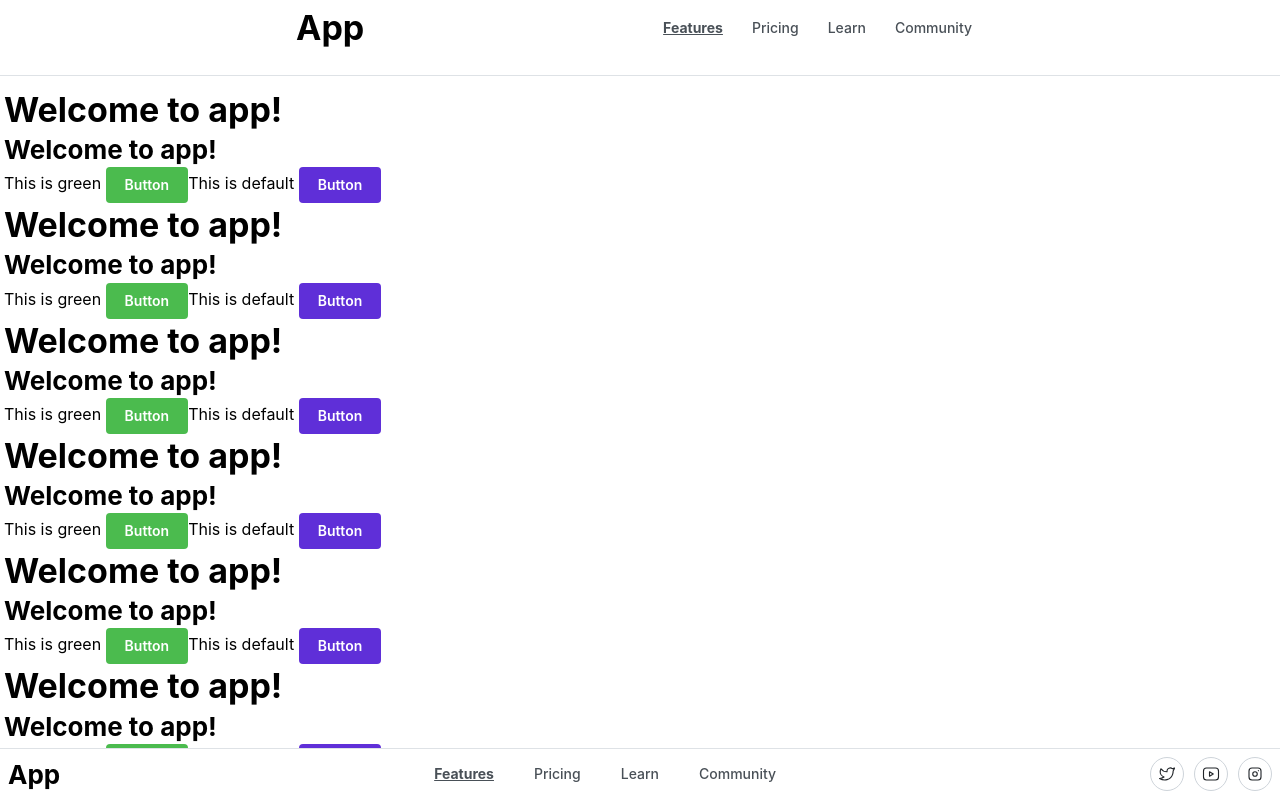
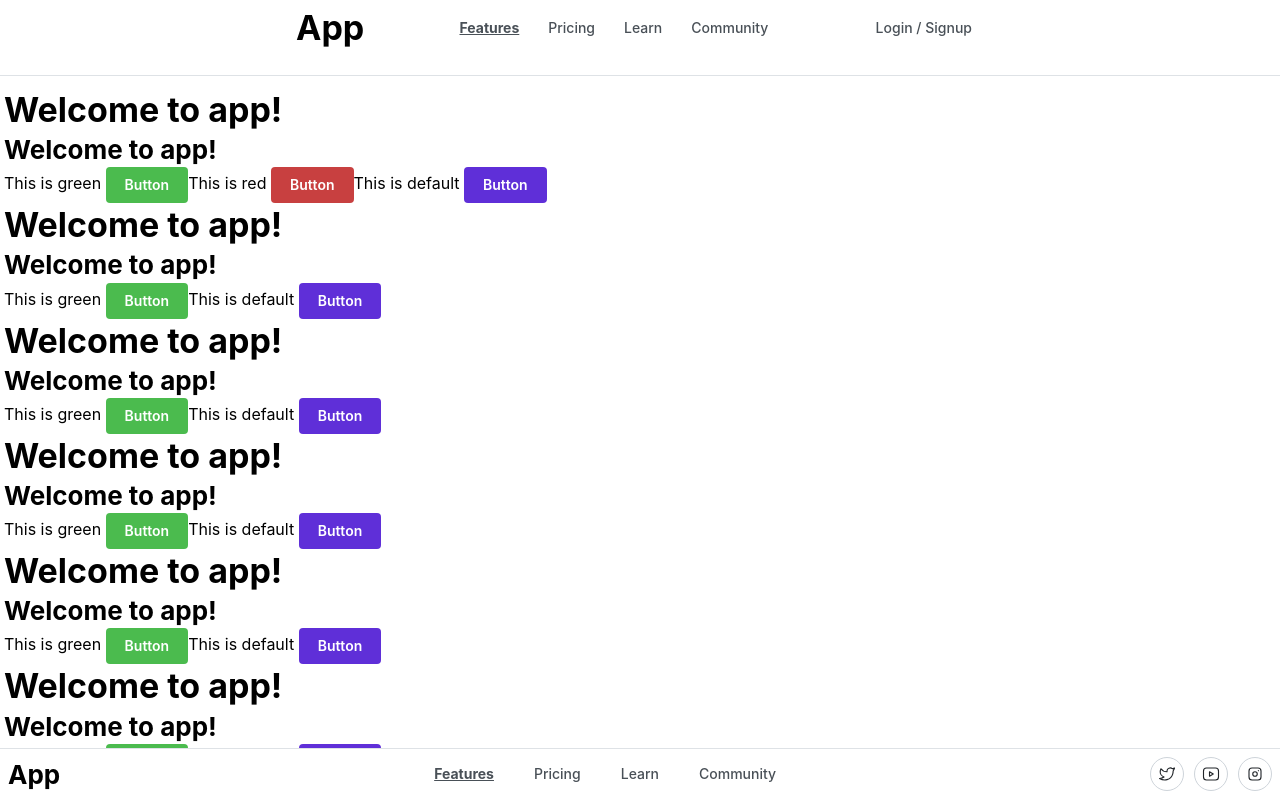
Before and after one commit to singhplusplus/productsfront, a React (Vite) app in the folder kcommweb/: page / in a window 1280 px wide. Shown: the top 798 px of the page. Built offline with nearby package versions, Linux system fonts and the light colour scheme.

Commit message:
Initial routing setup

```diff
--- a/kcommweb/package.json
+++ b/kcommweb/package.json
@@ -14,11 +14,11 @@
     "@mantine/dates": "^7.12.2",
     "@mantine/form": "^7.12.2",
     "@mantine/hooks": "^7.12.2",
-    "@tabler/core": "^1.0.0-beta21",
     "@tabler/icons-react": "^3.17.0",
     "dayjs": "^1.11.13",
     "react": "^18.3.1",
-    "react-dom": "^18.3.1"
+    "react-dom": "^18.3.1",
+    "react-router-dom": "^6.26.2"
   },
   "devDependencies": {
     "@eslint/js": "^9.9.0",
--- a/kcommweb/src/App.jsx
+++ b/kcommweb/src/App.jsx
@@ -4,6 +4,7 @@ import '@mantine/core/styles.css';
 import { MantineProvider, Button, Title, createTheme } from '@mantine/core';
 import { appColor, greenColor, redColor } from './appconstant.js';
 import { AppLayout } from './uicommon/AppLayout.jsx'
+import { Route, RouterProvider, createBrowserRouter, createRoutesFromElements } from 'react-router-dom'
 
 const defaultTheme = createTheme({
   primaryColor: 'appcolor',
@@ -14,20 +15,16 @@ const defaultTheme = createTheme({
   }
 });
 
-function App() {
+const dummyContent = <>
 
-  return (
-
-    <MantineProvider theme={defaultTheme}>
-      <AppLayout>
-
-        <Title order={1}>
+  <Title order={1}>
           Welcome to app!
         </Title>
         <Title order={2}>
           Welcome to app!
         </Title>
         This is green <Button color="green">Button</Button>
+        This is red <Button color="red">Button</Button>
         This is default <Button>Button</Button>
         <Title order={1}>
           Welcome to app!
@@ -117,7 +114,23 @@ function App() {
         </Title>
         This is green <Button color="green">Button</Button>
         This is default <Button>Button</Button>
-      </AppLayout>
+</>
+
+const appRouter = createBrowserRouter(
+  createRoutesFromElements(
+    <Route path="/" element={<AppLayout />}>
+      <Route index element={dummyContent} />
+      <Route path="navigation" element={<p>This is navigation page</p>} />
+    </Route>
+  )
+)
+
+function App() {
+
+  return (
+
+    <MantineProvider theme={defaultTheme}>
+      <RouterProvider router={appRouter} />
 
     </MantineProvider>
 
@@ -125,30 +138,3 @@ function App() {
 }
 
 export default App
-
-
-/***
- *
- * <>
-      <div>
-        <a href="https://vitejs.dev" target="_blank">
-          <img src={viteLogo} className="logo" alt="Vite logo" />
-        </a>
-        <a href="https://react.dev" target="_blank">
-          <img src={reactLogo} className="logo react" alt="React logo" />
-        </a>
-      </div>
-      <h1>Vite + React</h1>
-      <div className="card">
-        <button onClick={() => setCount((count) => count + 1)}>
-          count is {count}
-        </button>
-        <p>
-          Edit <code>src/App.jsx</code> and save to test HMR
-        </p>
-      </div>
-      <p className="read-the-docs">
-        Click on the Vite and React logos to learn more
-      </p>
-    </>
- */
--- a/kcommweb/src/uicommon/AppLayout.jsx
+++ b/kcommweb/src/uicommon/AppLayout.jsx
@@ -4,6 +4,7 @@ import { useDisclosure } from '@mantine/hooks';
 import { IconBrandTwitter, IconBrandYoutube, IconBrandInstagram } from '@tabler/icons-react';
 // import { MantineLogo } from '@mantinex/mantine-logo';
 import classes from './AppLayout.module.css';
+import {Outlet} from 'react-router-dom';
 
 const links = [
   { link: '/about', label: 'Features' },
@@ -13,7 +14,7 @@ const links = [
 ];
 
 
-export function AppLayout(props) {
+export function AppLayout() {
   const [opened, { toggle }] = useDisclosure();
   const [active, setActive] = useState(links[0].link);
 
@@ -32,16 +33,21 @@ export function AppLayout(props) {
     </a>
   ));
 
+  const loginLink = <a href="#" className={classes.link}>Login / Signup</a>;
+
   return (
-    <AppShell
-      header={{ height: {base:60, sm: 60, lg: 76 }}}
-    >
-      <Drawer position="right" opened={opened} onClose={toggle} title={"Authentication"}
+    <AppShell header={{ height: {base:60, sm: 60, lg: 76 }}} >
+
+      <Drawer position="right" opened={opened} onClose={toggle}
+        title={"Authentication"}
         overlayProps={{ backgroundOpacity: 0.5, blur: 4 }}
       >
         {/* Drawer content */}
         <Stack gap={5}>
           {items}
+        </Stack>
+        <Stack>
+          {loginLink}
         </Stack>
       </Drawer>
 
@@ -52,13 +58,17 @@ export function AppLayout(props) {
           <Group gap={5} visibleFrom="xs">
             {items}
           </Group>
+          <Group visibleFrom="xs">
+            {loginLink}
+          </Group>
+
           <Burger position="right" opened={opened} onClick={toggle} hiddenFrom="xs" size="sm" />
         </Container>
       </AppShell.Header>
 
       <AppShell.Main>
         <Box pt={12} pb={{base:144, sm: 84, lg: 84 }} px={4}>
-          {props.children}
+          <Outlet />
         </Box>
       </AppShell.Main>
 
```
Also changed, not shown: 1 other file (tests, documents, lock files or other folders).
